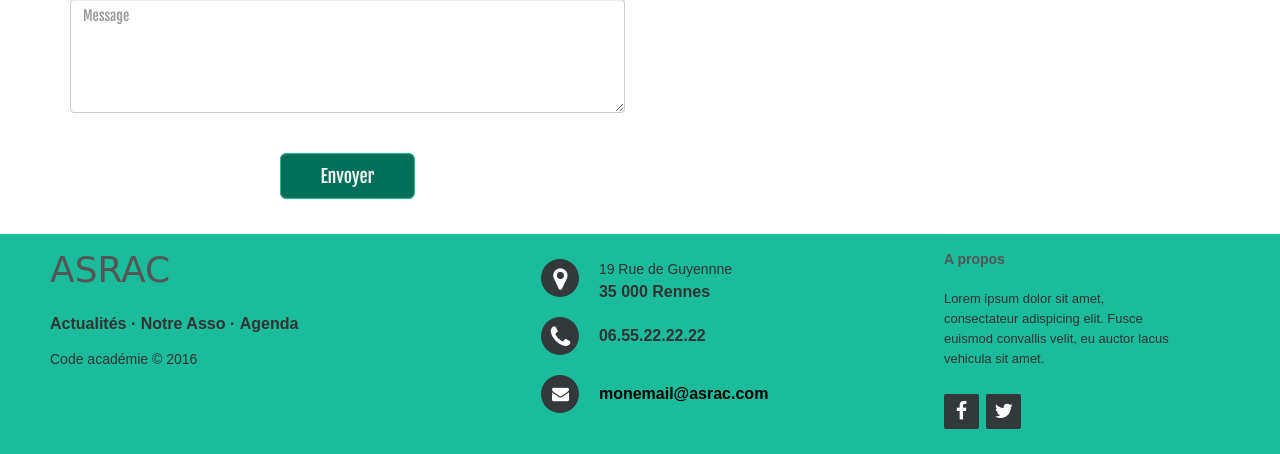
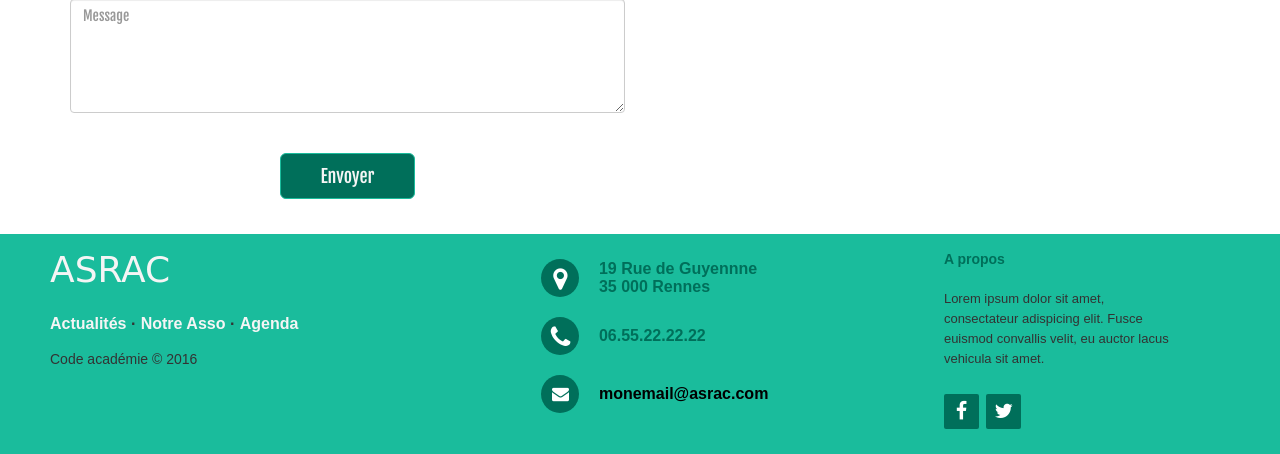
Before and after one commit to ghaffar35/Asrac-, a PHP site: template views/index.html.twig in a window 1280 px wide. Shown: the part 2561-3015 px from the top of the page. Run offline with PHP 8.4, Linux system fonts and the light colour scheme; the template is opened without the code that fills it, so the values that code supplies are empty; some libraries are stand-ins or nearby versions.

Commit message:
footer color

```diff
--- a/views/layout.html.twig
+++ b/views/layout.html.twig
@@ -10,7 +10,7 @@
     <meta name="viewport" content="width=device-width, initial-scale=1">
 
     <!--GOOGLE FONT--->
- <link href="https://fonts.googleapis.com/css?family=Fjalla+One|Rubik" rel="stylesheet">
+  <link href="https://fonts.googleapis.com/css?family=Fjalla+One|Indie+Flower|Rubik" rel="stylesheet">
 
     <!--BOOTSTRAP-->
     <link rel="stylesheet" href="{{ app.request.basepath }}/lib/bootstrap.min.css" media="screen">
@@ -38,7 +38,7 @@
 					   <span class="icon-bar"></span>
 					 </button>
                     <!--Nom de l'association-->
-                    <a class="navbar-brand" href="{{ path('home') }}">ASRAC</a>
+                    <a class="navbar-brand titresite" href="{{ path('home') }}">ASRAC</a>
                 </div>
                 <div class="collapse navbar-collapse" id="myNavbar">
                     <ul class="nav navbar-nav navbar-right">
@@ -89,7 +89,7 @@
 
 				<div>
 					<i class="fa fa-map-marker"></i>
-					<p><span>19 Rue de Guyennne</span> 35 000 Rennes</p>
+                    <p>19 Rue de Guyennne </br>35 000 Rennes</p>
 				</div>
 
 				<div>
--- a/web/css/style.css
+++ b/web/css/style.css
@@ -9,13 +9,18 @@ font-family: 'Fjalla One', sans-serif;
 /*-----Barre de navigation---*/
 .navbar{
   min-height: 60px;
+}
 
+.titresite{
+    font-size: 30px;
+    font-weight: 300;
 }
+
 .navbar-inverse{
 background-color:#1ABC9C;
 border-color:#1ABC9C;
 border-radius: 0;
-font-size: 20px; /*Police du texte*/
+font-size: 16px; /*Police du texte*/
 }
 /*Couleur du text*/
 .navbar-inverse .navbar-nav > li > a{
@@ -163,6 +168,11 @@ font-size: 20px; /*Police du texte*/
   color: #2F3440;
 }
 
+.articles{
+    max-height: 550px;
+}
+
+
 .actualite{
     width: 100%;
     background-color: whitesmoke;
@@ -302,13 +312,9 @@ background-color:  #1ABC9C;
 /* The company logo */
 
 .footer-distributed h3{
-	color:   #555;
+	color:   whitesmoke;
 	font: normal 36px 'Cookie', cursive;
 	margin: 0;
-}
-
-.footer-distributed h3 span{
-	color:  #5383d3;
 }
 
 /* Footer links */
@@ -322,7 +328,8 @@ background-color:  #1ABC9C;
 	display:inline-block;
 	line-height: 1.8;
 	text-decoration: none;
-	color:  inherit;
+	color:  whitesmoke;
+
 }
 
 .footer-distributed .footer-company-name{
@@ -338,7 +345,7 @@ background-color:  #1ABC9C;
 }
 
 .footer-distributed .footer-center i{
-	background-color:  #33383b;
+	background-color:  #006F5A;
 	color: #ffffff;
 	font-size: 25px;
 	width: 38px;
@@ -359,6 +366,7 @@ background-color:  #1ABC9C;
 	display: inline-block;
 	vertical-align: middle;
 	margin:0;
+    color: #006F5A;
 }
 
 .footer-distributed .footer-center p span{
@@ -389,7 +397,7 @@ background-color:  #1ABC9C;
 
 .footer-distributed .footer-company-about span{
 	display: block;
-	color:  #555;
+	color:  #006F5A;
 	font-size: 14px;
 	font-weight: bold;
 	margin-bottom: 20px;
@@ -404,7 +412,7 @@ background-color:  #1ABC9C;
 	width: 35px;
 	height: 35px;
 	cursor: pointer;
-	background-color:  #33383b;
+	background-color:  #006F5A;
 	border-radius: 2px;
 
 	font-size: 20px;
```
Also changed, not shown: 1 other file.
